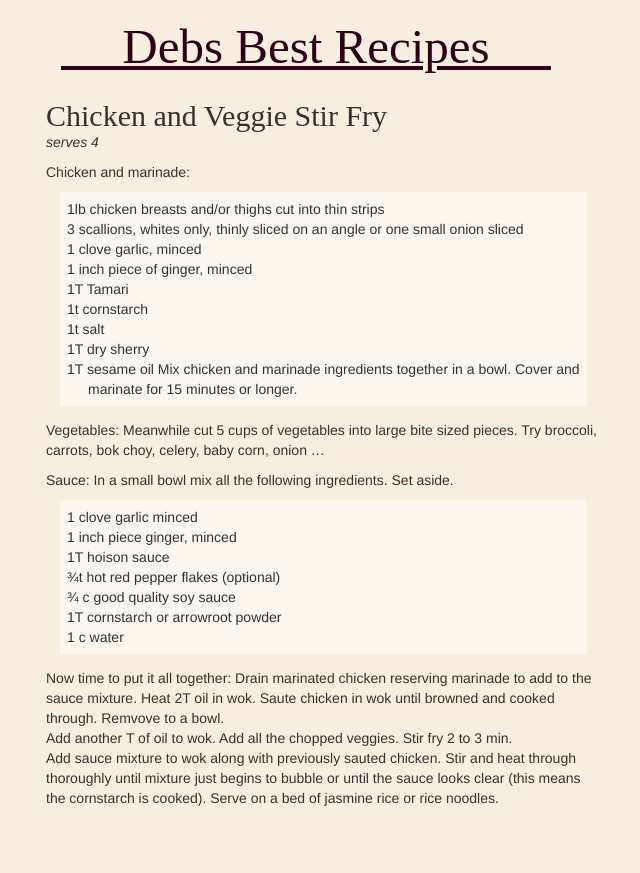
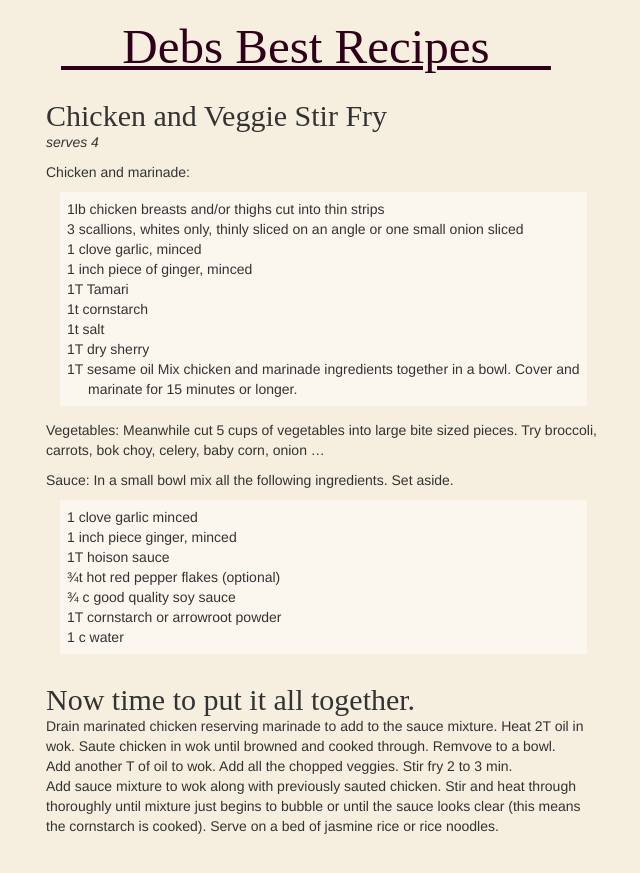
Before and after one commit to JonahBraun/debs-recipes, a Jekyll site: the page built from _posts/2013-11-21-chicken-and-broccoli-stirfry.md, in a window 1280 px wide. Shown: the top 873 px of the page, without its empty margins (9-649 px from the left). Built offline with Jekyll 4.4.1, drawn with Linux system fonts in a browser that asks for light colours; nearby versions of some CDN libraries; some web fonts are replaced; Markdown is read by kramdown in place of the engine named in the settings.

```diff
--- a/_posts/2013-11-21-chicken-and-broccoli-stirfry.md
+++ b/_posts/2013-11-21-chicken-and-broccoli-stirfry.md
@@ -29,7 +29,8 @@ In a small bowl mix all the following ingredients. Set aside.
 - 1T cornstarch or arrowroot powder
 - 1 c water
 
-Now time to put it all together:
+Now time to put it all together.
+---
 Drain marinated chicken reserving marinade to add to the sauce mixture.
 Heat 2T oil in wok. Saute chicken in wok until browned and cooked through. Remvove to a bowl.
 Add another T of oil to wok. Add all the chopped veggies.  Stir fry 2 to 3 min.
```
